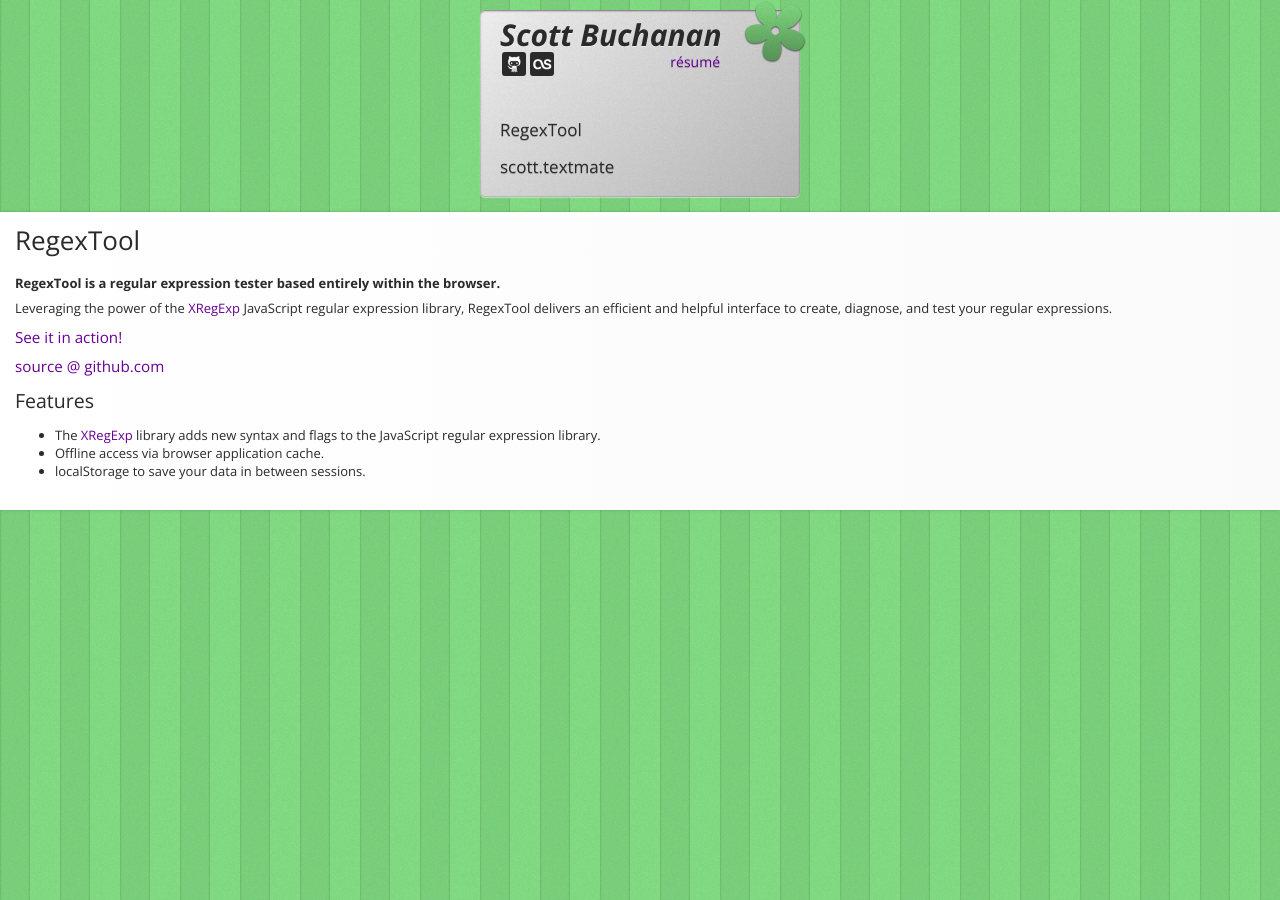
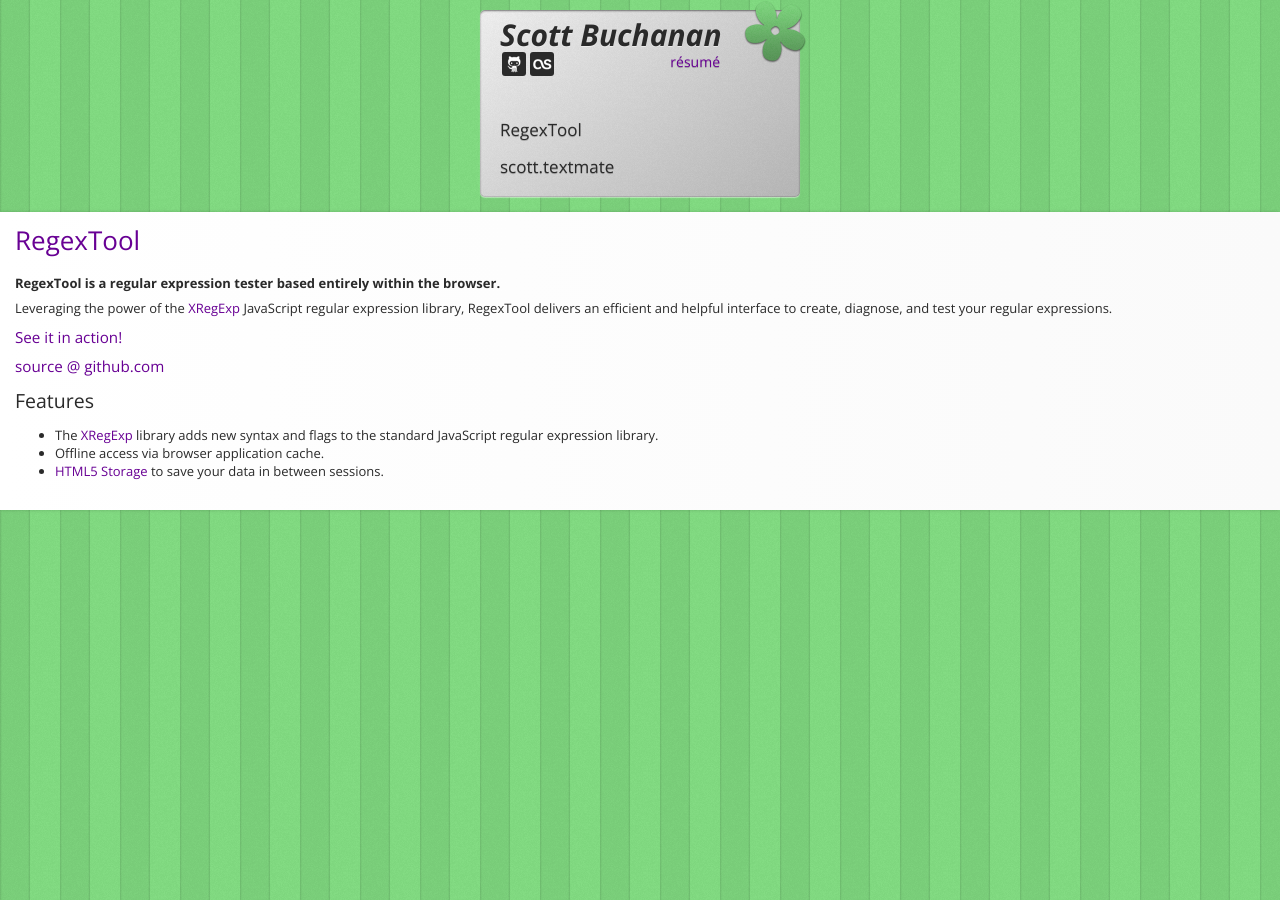
Before and after one commit to buchanansc/website, a Jekyll site: the page built from projects/RegexTool/index.md, in a window 1280 px wide. Built offline with Jekyll 4.4.1, drawn with Linux system fonts in a browser that asks for light colours; nearby versions of some CDN libraries.

```diff
--- a/_layouts/layout.html
+++ b/_layouts/layout.html
@@ -1,11 +1,7 @@
 ---
 layout: default
 ---
-{% if page.collapsed %}
-<div id="layout" class="collapsed">
-{% else %}
-<div id="layout" class="expanded">
-{% endif %}
+<div id="layout" class="{% if page.collapsed %}collapsed{% else %}expanded{% endif %}">
 	<div class="layout-inner">
 		<div class="layout-west">
 			<div id="navigation">
@@ -15,15 +11,15 @@ layout: default
 					<div class="mylinks">
 						<a href="/resume.html" class="link-resume">r&eacute;sum&eacute;</a>
 						<ul class="mylinks-icons">
-							<li><a href="http://github.com/wafflesnatcha" title="github.com" target="_blank"><span class="sprite-github">github</span></a></li>
-							<li><a href="http://www.last.fm/user/wafflesnatcha" title="Last.fm" class="link-lastfm" target="_blank"><span class="sprite-lastfm">last.fm</span></a></li>
+							<li><a rel="external" href="http://github.com/wafflesnatcha" title="github.com" target="_blank"><span class="sprite-github">github</span></a></li>
+							<li><a rel="external" href="http://www.last.fm/user/wafflesnatcha" title="Last.fm" class="link-lastfm" target="_blank"><span class="sprite-lastfm">last.fm</span></a></li>
 						</ul>
 					</div>
 				</header>
 				<nav class="projects">
 					<ul>
-						<li><a href="/projects/RegexTool">RegexTool</a></li>
-						<li><a href="/projects/scott.textmate">scott.textmate</a></li>
+						<li><a href="/projects/RegexTool/">RegexTool</a></li>
+						<li><a href="/projects/scott.textmate/">scott.textmate</a></li>
 					</ul>
 				</nav>
 			</div>
--- a/_layouts/post.html
+++ b/_layouts/post.html
@@ -1,8 +1,10 @@
 ---
 layout: layout
 ---
-{% if page.icon %}<img class="page-icon" src="{{ page.icon }}" alt="{{ page.title }}">{% endif %}
-{% if page.title %}<h1 class="page-title">{{ page.title }}</h1>{% endif %}
+{% if page.icon %}<img class="page-icon" src="{{ page.icon }}" alt="{{ page.title }}" alt="{{ page.title }}">{% endif %}
+{% if page.title %}<h1 class="page-title">
+	{% if page.link %}<a href="{{ page.link }}">{{ page.title }}</a>{% else %}{{ page.title }}{% endif %}
+</h1>{% endif %}
 <div class="page-body">
 {{ content }}
 </div>
--- a/projects/RegexTool/index.md
+++ b/projects/RegexTool/index.md
@@ -1,6 +1,7 @@
 ---
 layout: post
 title: RegexTool
+link: http://wafflesnatcha.github.com/RegexTool
 # icon: /projects/RegexTool/icon_32.png
 ---
 
@@ -15,10 +16,9 @@ test your regular expressions.
 
 ## Features
 
-* The [XRegExp][] library adds new syntax and flags to the JavaScript regular
-  expression library.
+* The [XRegExp][] library adds new syntax and flags to the standard JavaScript regular expression library.
 * Offline access via browser application cache.
-* localStorage to save your data in between sessions.
+* [HTML5 Storage](http://www.html5rocks.com/en/features/storage) to save your data in between sessions.
 
 [XRegExp]: http://xregexp.com
 [demo]: http://wafflesnatcha.github.com/RegexTool
--- a/resources/css/screen.css
+++ b/resources/css/screen.css
@@ -64,7 +64,7 @@ article, aside, details, figcaption, figure, footer, header, hgroup, menu, nav,
 }
 
 /** Global */
-/* line 27, ../scss/screen.scss */
+/* line 28, ../scss/screen.scss */
 html, body {
   margin: 0;
   height: 100%;
@@ -73,7 +73,7 @@ html, body {
   -webkit-text-size-adjust: 100%;
 }
 
-/* line 36, ../scss/screen.scss */
+/* line 37, ../scss/screen.scss */
 body {
   background-color: #81e381;
   background-image: url('../images/background/body.png?1333681869');
@@ -86,7 +86,7 @@ body {
   line-height: normal;
 }
 
-/* line 56, ../scss/screen.scss */
+/* line 57, ../scss/screen.scss */
 a {
   -webkit-border-radius: 3px;
   -moz-border-radius: 3px;
@@ -104,6 +104,7 @@ a {
   -o-transition-duration: 0.08s;
   transition-duration: 0.08s;
   color: #680094;
+  cursor: pointer;
   display: inline-block;
   margin: 0;
   outline: none;
@@ -111,13 +112,13 @@ a {
   position: relative;
   text-decoration: none;
 }
-/* line 68, ../scss/screen.scss */
+/* line 70, ../scss/screen.scss */
 a img {
   border: 0;
   padding: 0;
   vertical-align: text-top;
 }
-/* line 74, ../scss/screen.scss */
+/* line 76, ../scss/screen.scss */
 a:hover, a:focus {
   -webkit-box-shadow: 0 1px 0px 0 rgba(0, 0, 0, 0.2), 0 -30px 30px -30px rgba(0, 0, 0, 0.35) inset;
   -moz-box-shadow: 0 1px 0px 0 rgba(0, 0, 0, 0.2), 0 -30px 30px -30px rgba(0, 0, 0, 0.35) inset;
@@ -129,28 +130,35 @@ a:hover, a:focus {
   z-index: 2;
 }
 
-/* line 84, ../scss/screen.scss */
-a.image-link, #content.loading a.image-link {
+/** Image links */
+/* line 88, ../scss/screen.scss */
+.gallery a,
+a.image,
+#content.loading a.image {
   background-color: #e6e6e6;
   margin: 2px;
   padding: 4px;
 }
-/* line 89, ../scss/screen.scss */
-a.image-link:hover, #content.loading a.image-link:hover, a.image-link:focus, #content.loading a.image-link:focus {
+/* line 93, ../scss/screen.scss */
+.gallery a:hover, .gallery a:focus,
+a.image:hover,
+#content.loading a.image:hover,
+a.image:focus,
+#content.loading a.image:focus {
   background-color: #680094;
 }
 
-/* line 94, ../scss/screen.scss */
+/* line 98, ../scss/screen.scss */
 b, strong {
   font-weight: 700;
 }
 
-/* line 98, ../scss/screen.scss */
+/* line 102, ../scss/screen.scss */
 i, em {
   font-style: italic;
 }
 
-/* line 102, ../scss/screen.scss */
+/* line 106, ../scss/screen.scss */
 hr {
   -webkit-box-shadow: 0 -1px 0 rgba(0, 0, 0, 0.2);
   -moz-box-shadow: 0 -1px 0 rgba(0, 0, 0, 0.2);
@@ -161,14 +169,14 @@ hr {
   margin: 4px 0;
 }
 
-/* line 110, ../scss/screen.scss */
+/* line 114, ../scss/screen.scss */
 pre, code, kbd, samp {
   font-family: Menlo, Consolas, "Andale Mono", monospace;
   font-size: inherit;
 }
 
 /** Layout */
-/* line 118, ../scss/screen.scss */
+/* line 122, ../scss/screen.scss */
 #layout {
   background-color: #e5e5e5;
   background-image: url('../images/background/layout.png?1333681869');
@@ -180,37 +188,37 @@ pre, code, kbd, samp {
   overflow: hidden;
   position: relative;
 }
-/* line 131, ../scss/screen.scss */
+/* line 135, ../scss/screen.scss */
 #layout.collapsed {
   width: 330px;
 }
-/* line 136, ../scss/screen.scss */
+/* line 140, ../scss/screen.scss */
 #layout.expanded, html.no-js #layout {
   width: 900px;
 }
 
-/* line 141, ../scss/screen.scss */
+/* line 145, ../scss/screen.scss */
 .layout-inner {
   position: relative;
 }
-/* line 144, ../scss/screen.scss */
+/* line 148, ../scss/screen.scss */
 .layout-inner .layout-west {
   float: left;
   width: 330px;
   position: relative;
 }
-/* line 150, ../scss/screen.scss */
+/* line 154, ../scss/screen.scss */
 .layout-inner .layout-center {
   margin-left: 330px;
   position: relative;
   width: 570px;
   z-index: 10;
 }
-/* line 156, ../scss/screen.scss */
+/* line 160, ../scss/screen.scss */
 .layout-inner .layout-center .layout-page {
   position: relative;
 }
-/* line 161, ../scss/screen.scss */
+/* line 165, ../scss/screen.scss */
 .layout-inner .layout-south {
   clear: both;
 }
@@ -221,17 +229,17 @@ pre, code, kbd, samp {
   background: url('../images/sprites-se99fdf83b9.png') no-repeat;
 }
 
-/* line 7, ../scss/_sprites.scss */
+/* line 176, ../scss/screen.scss */
 .sprite-github {
   background-position: 0 -70px;
 }
 
-/* line 8, ../scss/_sprites.scss */
+/* line 177, ../scss/screen.scss */
 .sprite-lastfm {
   background-position: 0 -100px;
 }
 
-/* line 10, ../scss/_sprites.scss */
+/* line 179, ../scss/screen.scss */
 .site-icon, .site-icon:hover, .site-icon:focus {
   -webkit-box-shadow: none;
   -moz-box-shadow: none;
@@ -258,7 +266,7 @@ pre, code, kbd, samp {
 }
 
 /** West */
-/* line 170, ../scss/screen.scss */
+/* line 201, ../scss/screen.scss */
 #navigation {
   -webkit-box-sizing: border-box;
   -moz-box-sizing: border-box;
@@ -269,13 +277,13 @@ pre, code, kbd, samp {
   position: relative;
   text-align: right;
 }
-/* line 178, ../scss/screen.scss */
+/* line 209, ../scss/screen.scss */
 #navigation .header {
   height: 70px;
   min-height: 70px;
   padding: 10px 20px;
 }
-/* line 183, ../scss/screen.scss */
+/* line 214, ../scss/screen.scss */
 #navigation .header .site-title {
   text-shadow: 0 1px 0 rgba(255, 255, 255, 0.5);
   font-size: 30px;
@@ -287,7 +295,7 @@ pre, code, kbd, samp {
   padding: 0;
   position: relative;
 }
-/* line 198, ../scss/screen.scss */
+/* line 229, ../scss/screen.scss */
 html.no-fontface #navigation .header .site-title {
   background-image: url('../images/site-title.png?1333681869');
   background-position: right bottom;
@@ -295,33 +303,33 @@ html.no-fontface #navigation .header .site-title {
   overflow: hidden;
   text-indent: 1000px;
 }
-/* line 210, ../scss/screen.scss */
+/* line 241, ../scss/screen.scss */
 #navigation .mylinks {
   float: right;
   font-size: 14px;
   text-align: left;
   width: 220px;
 }
-/* line 216, ../scss/screen.scss */
+/* line 247, ../scss/screen.scss */
 #navigation .mylinks a {
   float: left;
 }
-/* line 221, ../scss/screen.scss */
+/* line 252, ../scss/screen.scss */
 #navigation .mylinks-icons {
   float: right;
   white-space: nowrap;
 }
-/* line 225, ../scss/screen.scss */
+/* line 256, ../scss/screen.scss */
 #navigation .mylinks-icons li {
   float: left;
   margin: 0 2px;
 }
-/* line 230, ../scss/screen.scss */
+/* line 261, ../scss/screen.scss */
 #navigation .mylinks-icons a {
   background-color: #2a2a2a;
   display: block;
 }
-/* line 234, ../scss/screen.scss */
+/* line 265, ../scss/screen.scss */
 #navigation .mylinks-icons a span {
   -webkit-border-radius: 3px;
   -moz-border-radius: 3px;
@@ -334,23 +342,23 @@ html.no-fontface #navigation .header .site-title {
   text-indent: 1000px;
   width: 24px;
 }
-/* line 243, ../scss/screen.scss */
+/* line 274, ../scss/screen.scss */
 #navigation .mylinks-icons a:hover, #navigation .mylinks-icons a:focus {
   background-color: #680094;
   margin: -3px;
   padding: 3px;
 }
-/* line 248, ../scss/screen.scss */
+/* line 279, ../scss/screen.scss */
 #navigation .mylinks-icons a:hover span, #navigation .mylinks-icons a:focus span {
   background-color: transparent;
 }
-/* line 255, ../scss/screen.scss */
+/* line 286, ../scss/screen.scss */
 #navigation .projects {
   clear: both;
   padding: 80px 0 10px;
   text-align: right;
 }
-/* line 260, ../scss/screen.scss */
+/* line 291, ../scss/screen.scss */
 #navigation .projects a {
   -webkit-border-radius: 3px 0 0 3px;
   -moz-border-radius: 3px 0 0 3px;
@@ -377,81 +385,81 @@ html.no-fontface #navigation .header .site-title {
   text-overflow: ellipsis;
   white-space: nowrap;
 }
-/* line 278, ../scss/screen.scss */
+/* line 309, ../scss/screen.scss */
 #navigation .projects a:hover, #navigation .projects a:focus {
   background: #680094;
   color: white;
 }
 
 /** Center */
-/* line 288, ../scss/screen.scss */
+/* line 319, ../scss/screen.scss */
 #content {
   color: #2a2a2a;
   padding: 10px 20px 30px;
   text-align: left;
   /** Content Loading */
 }
-/* line 293, ../scss/screen.scss */
+/* line 324, ../scss/screen.scss */
 #layout.collapsed #content {
   display: none;
 }
-/* line 298, ../scss/screen.scss */
+/* line 329, ../scss/screen.scss */
 #layout.expanded #content, html.no-js #content {
   display: block;
 }
-/* line 302, ../scss/screen.scss */
+/* line 333, ../scss/screen.scss */
 #content:empty {
   padding: 0;
 }
-/* line 306, ../scss/screen.scss */
+/* line 337, ../scss/screen.scss */
 #content h1, #content h2, #content h3, #content h4, #content h5, #content h6, #content p, #content pre, #content blockquote {
   margin-bottom: .6em;
   margin-top: .6em;
 }
-/* line 311, ../scss/screen.scss */
+/* line 342, ../scss/screen.scss */
 #content h1, #content h2, #content h3, #content h4, #content h5, #content h6 {
   color: #2a2a2a;
   font-family: inherit;
   font-style: normal;
   font-weight: 400;
 }
-/* line 320, ../scss/screen.scss */
+/* line 351, ../scss/screen.scss */
 #content h1 {
   font-size: 2em;
 }
-/* line 321, ../scss/screen.scss */
+/* line 352, ../scss/screen.scss */
 #content h2 {
   font-size: 1.5em;
 }
-/* line 322, ../scss/screen.scss */
+/* line 353, ../scss/screen.scss */
 #content h3 {
   font-size: 1.17em;
 }
-/* line 323, ../scss/screen.scss */
+/* line 354, ../scss/screen.scss */
 #content h4 {
   font-size: 1em;
 }
-/* line 324, ../scss/screen.scss */
+/* line 355, ../scss/screen.scss */
 #content h5 {
   font-size: 0.83em;
 }
-/* line 325, ../scss/screen.scss */
+/* line 356, ../scss/screen.scss */
 #content h6 {
   font-size: 0.67em;
 }
-/* line 327, ../scss/screen.scss */
+/* line 358, ../scss/screen.scss */
 #content blockquote {
   color: #444;
   font-style: italic;
   margin-left: 40px;
   margin-right: 0;
 }
-/* line 336, ../scss/screen.scss */
+/* line 367, ../scss/screen.scss */
 #content dl, #content dt, #content dd {
   margin-left: 0;
   margin-right: 0;
 }
-/* line 343, ../scss/screen.scss */
+/* line 374, ../scss/screen.scss */
 #content pre {
   -webkit-border-radius: 3px;
   -moz-border-radius: 3px;
@@ -468,16 +476,16 @@ html.no-fontface #navigation .header .site-title {
   white-space: pre;
   word-wrap: normal;
 }
-/* line 354, ../scss/screen.scss */
+/* line 385, ../scss/screen.scss */
 #content ul, #content ol {
   list-style-type: disc;
   padding-left: 40px;
 }
-/* line 359, ../scss/screen.scss */
+/* line 390, ../scss/screen.scss */
 #content ol {
   list-style-type: decimal;
 }
-/* line 363, ../scss/screen.scss */
+/* line 394, ../scss/screen.scss */
 #content table {
   border-bottom: 2px solid #eaeaea;
   border-collapse: inherit;
@@ -486,53 +494,62 @@ html.no-fontface #navigation .header .site-title {
   margin: 0;
   padding: 0;
 }
-/* line 371, ../scss/screen.scss */
+/* line 402, ../scss/screen.scss */
 #content table th, #content table td {
   margin: 0;
   padding: 4px 8px;
   text-align: left;
 }
-/* line 377, ../scss/screen.scss */
+/* line 408, ../scss/screen.scss */
 #content table th {
   font-weight: 700;
 }
-/* line 381, ../scss/screen.scss */
+/* line 412, ../scss/screen.scss */
 #content table td {
   vertical-align: top;
 }
-/* line 385, ../scss/screen.scss */
+/* line 416, ../scss/screen.scss */
 #content table thead th {
   -webkit-box-shadow: 0 -3px 4px -3px rgba(0, 0, 0, 0.2) inset, 0 -35px 35px -35px rgba(50, 50, 50, 0.1) inset;
   -moz-box-shadow: 0 -3px 4px -3px rgba(0, 0, 0, 0.2) inset, 0 -35px 35px -35px rgba(50, 50, 50, 0.1) inset;
   box-shadow: 0 -3px 4px -3px rgba(0, 0, 0, 0.2) inset, 0 -35px 35px -35px rgba(50, 50, 50, 0.1) inset;
   border-bottom: 1px solid #bbb;
 }
-/* line 390, ../scss/screen.scss */
+/* line 421, ../scss/screen.scss */
 #content table > tbody > tr:nth-child(even) > td {
   background-color: #f2f5fa;
   background-color: rgba(200, 220, 250, 0.15);
 }
-/* line 396, ../scss/screen.scss */
+/* line 429, ../scss/screen.scss */
+#content .page-title,
+#content .page-icon, #content > :first-child {
+  margin-top: 0;
+}
+/* line 433, ../scss/screen.scss */
 #content .page-icon {
   float: right;
 }
-/* line 404, ../scss/screen.scss */
-#content .page-title, #content > :first-child, #content > :first-child > :first-child, #content > :first-child > :first-child > :first-child, #content > :first-child > :first-child > :first-child > :first-child {
-  margin-top: 0;
+/* line 437, ../scss/screen.scss */
+#content .page-title {
+  color: #2a2a2a;
 }
-/* line 408, ../scss/screen.scss */
+/* line 441, ../scss/screen.scss */
 #content .page-body {
   clear: right;
 }
-/* line 415, ../scss/screen.scss */
+/* line 445, ../scss/screen.scss */
+#content .gallery {
+  text-align: center;
+}
+/* line 452, ../scss/screen.scss */
 #content.loading, #content.loading * {
   color: #999999;
 }
-/* line 419, ../scss/screen.scss */
+/* line 456, ../scss/screen.scss */
 #content.loading pre {
   overflow: hidden;
 }
-/* line 423, ../scss/screen.scss */
+/* line 460, ../scss/screen.scss */
 #content.loading a {
   -webkit-box-shadow: none;
   -moz-box-shadow: none;
@@ -549,11 +566,11 @@ html.no-fontface #navigation .header .site-title {
   padding: 0;
   text-decoration: none;
 }
-/* line 437, ../scss/screen.scss */
-#content.loading a.image-link:hover, #content.loading a.image-link:hover, #content.loading a.image-link:focus, #content.loading a.image-link:focus {
+/* line 474, ../scss/screen.scss */
+#content.loading a.image:hover, #content.loading a.image:hover, #content.loading a.image:focus, #content.loading a.image:focus {
   background-color: #e6e6e6;
 }
-/* line 442, ../scss/screen.scss */
+/* line 479, ../scss/screen.scss */
 #content.loading img {
   -webkit-filter: saturate(0%);
   opacity: .7;
```
Also changed, not shown: _layouts/default.html (+8 -2 lines), projects/scott.textmate/index.md (+5 -5 lines), resources/scss/_sprites.scss (deleted, +0 -27 lines), resources/scss/screen.scss (+49 -12 lines), lib/site.js, projects/RegexTool/icon_16.png (added), projects/RegexTool/icon_24.png (added), projects/RegexTool/icon_64.png (added), projects/scott.textmate/screenshot1.png (added), projects/scott.textmate/screenshot1_small.png (added), projects/scott.textmate/screenshot2.png (added), projects/scott.textmate/screenshot2_small.png (added), resources/images/noise_50.png (deleted).
